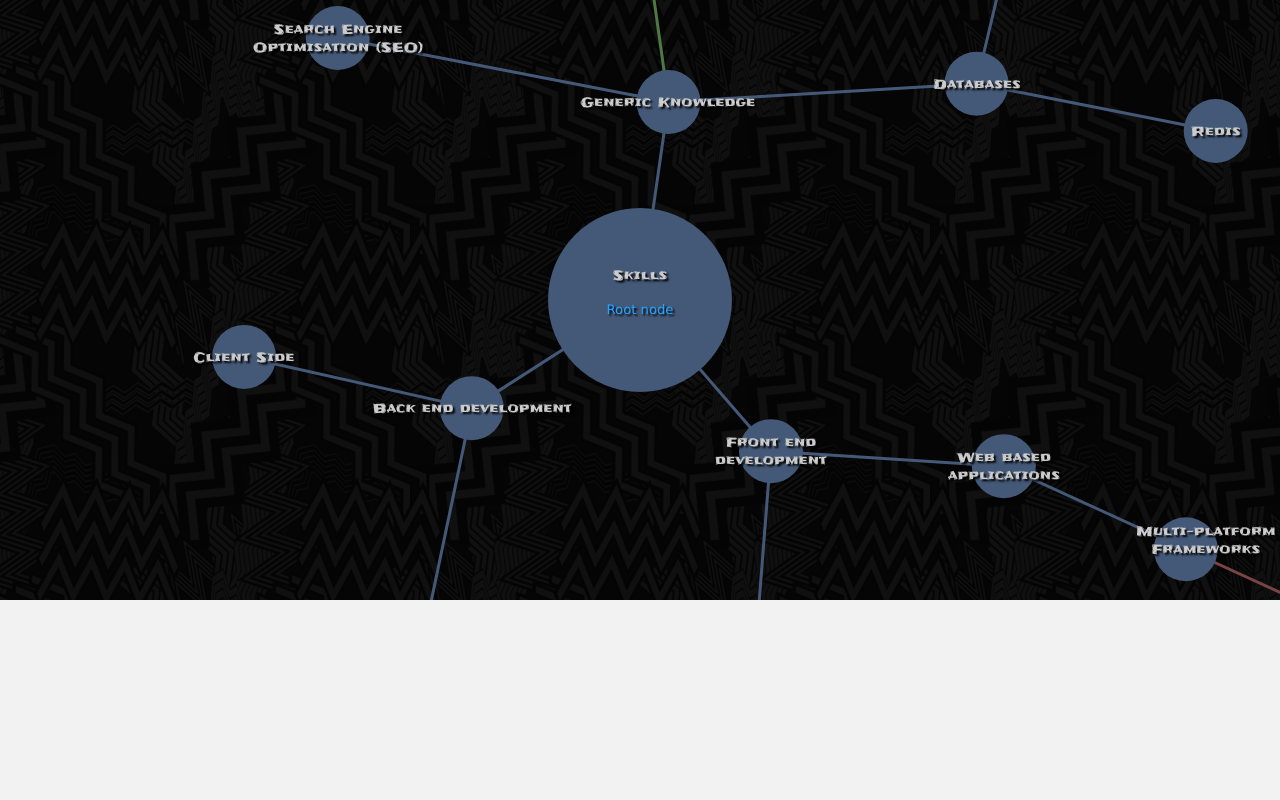
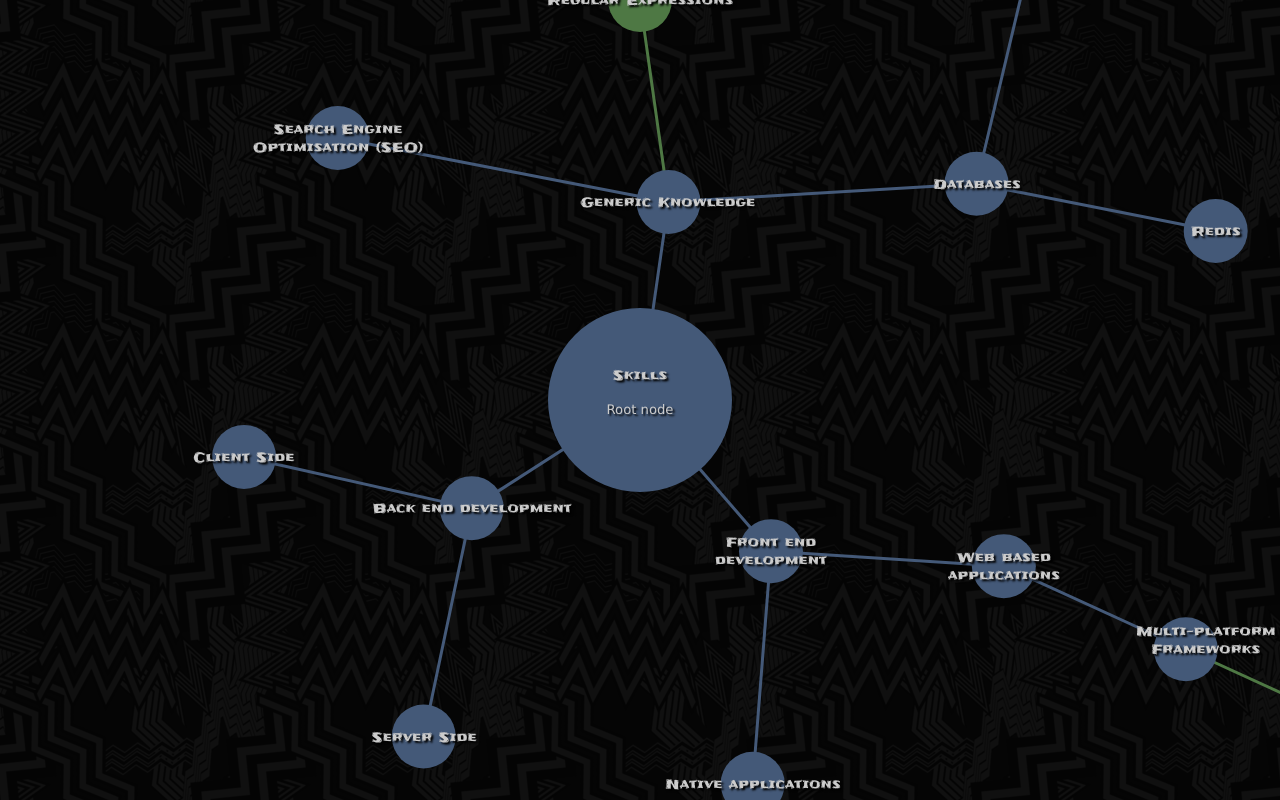
Before and after one commit to Theadd/icv, a plain HTML site: page index.html in a window 1280 px wide. Drawn offline with Linux system fonts and the light colour scheme.

Commit message:
more styling

```diff
--- a/assets/js/icvgraph.js
+++ b/assets/js/icvgraph.js
@@ -1,6 +1,7 @@
 var graph;
 
 $(document).ready(function(){
+  $("#interactive-cv").height($(window).height());
   graph = new ICVGraph('interactive-cv');
   graph.load(techs_json);
 });
@@ -68,7 +69,7 @@ function ICVGraph (container_id) {
     },
 
     Tips: {
-      enable: true,
+      enable: false,
       type: 'Native',
       offsetX: 10,
       offsetY: 10,
--- a/assets/js/icvstyle.js
+++ b/assets/js/icvstyle.js
@@ -33,12 +33,12 @@ var ICVStyle = {
         },
         framework: {
           normal: {
-            color: '#784444'
+            color: '#4e7844'
           }
         },
         language: {
           normal: {
-            color: '#784444'
+            color: '#4e7844'
           }
         }
       },
--- a/assets/less/base.less
+++ b/assets/less/base.less
@@ -21,7 +21,6 @@ h4 {
   font-size:1.1em;
   text-decoration:none;
   font-weight:normal;
-  color:#23A4FF;
 }
 
 a {
@@ -30,13 +29,13 @@ a {
 
 #container {
   width: 100%;
-  height: 600px;
+  //height: 600px;
   margin:0 auto;
   position:relative;
 }
 
 #center-container {
-  height: 600px;
+  //height: 600px;
   position: absolute;
   top: 0;
   width: 100%;
```
Also changed, not shown: assets/css/main.css.
